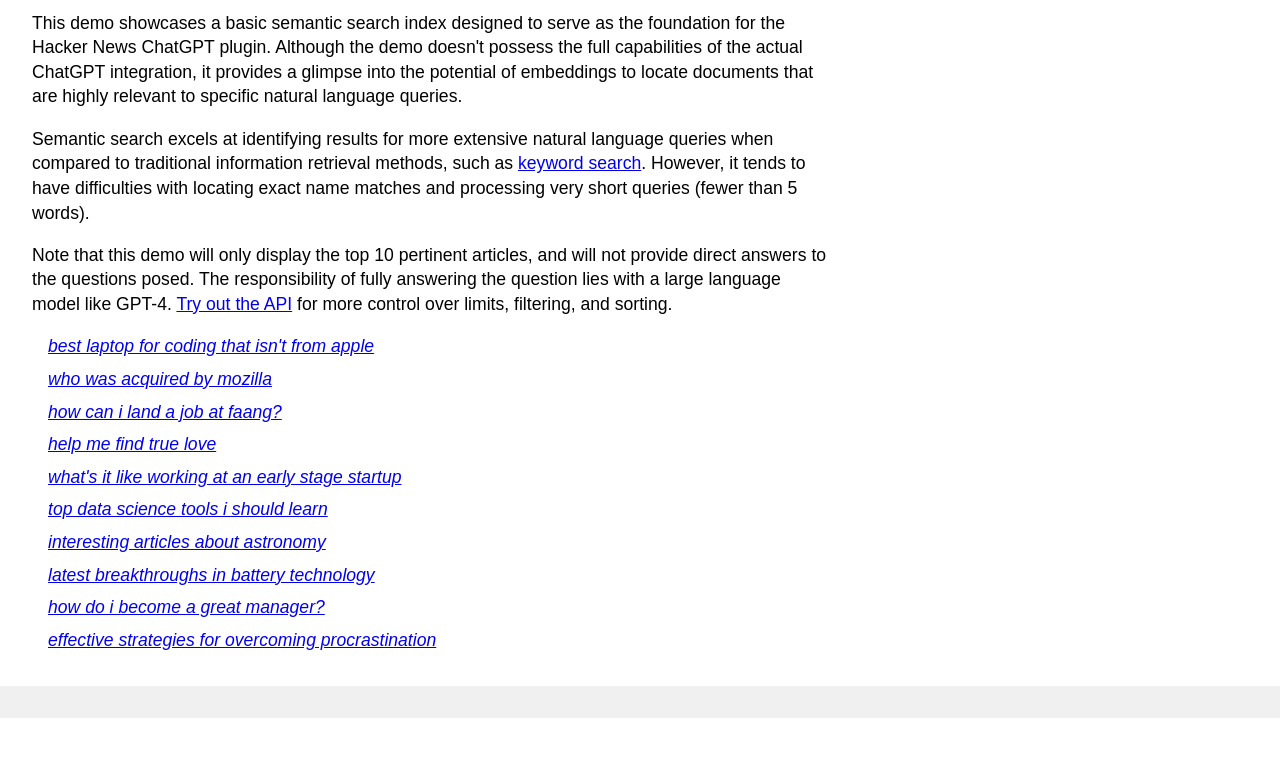
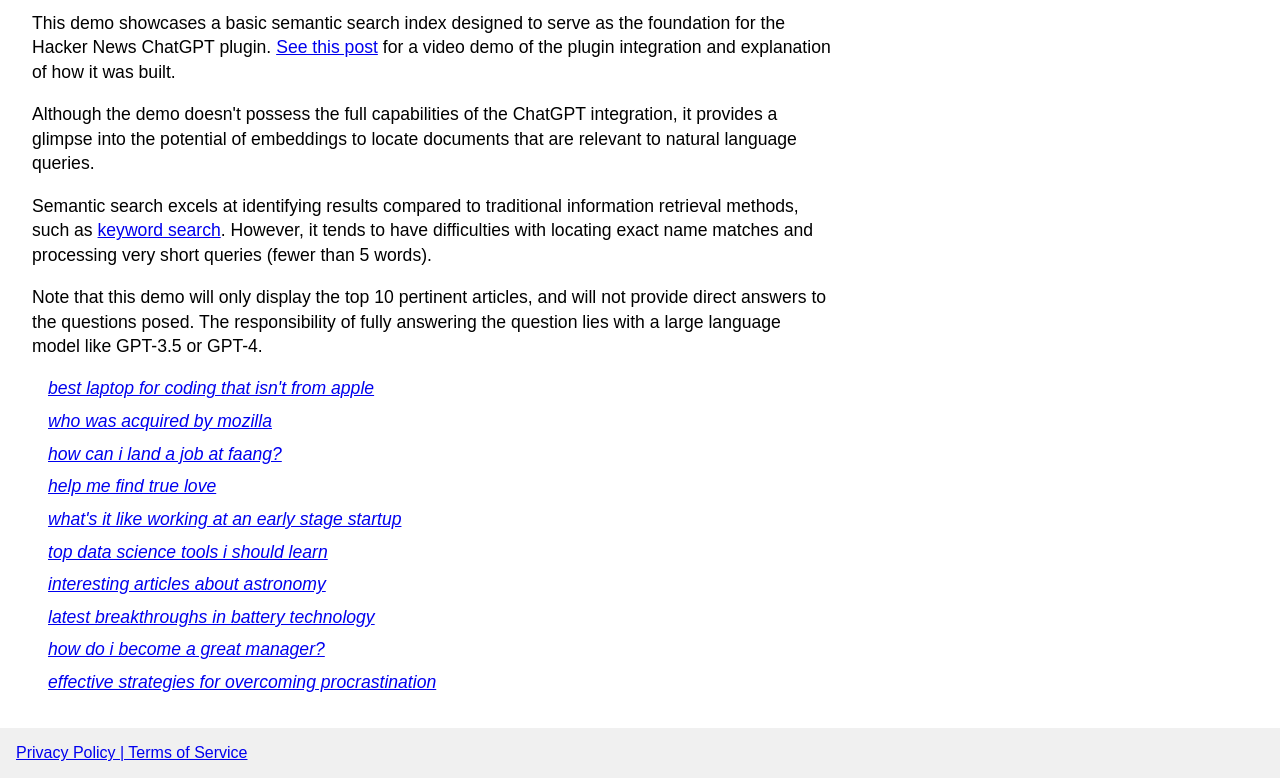
Before and after one commit to anantn/hn-chatgpt-plugin, a plain HTML site: page api-server/static/index.html in a window 1280 px wide. Shown: the part 169-947 px from the top of the page. Before the commit the page ends 887 px from the top, so only its background shows below. Drawn offline with Linux system fonts and the light colour scheme.

Commit message:
Add link to explainer blog post

```diff
--- a/api-server/static/index.html
+++ b/api-server/static/index.html
@@ -144,7 +144,8 @@
     <header>
         <h1>Hacker News: Simple Semantic Search</h1>
         <a href="https://github.com/anantn/hn-chatgpt-plugin">Source Code</a> |
-        <a href="/docs">API Docs & Playground</a>
+        <a href="/docs">API Docs & Playground</a> |
+        <a href="https://www.kix.in/2023/05/05/hacker-news-chatgpt-plugin/">Video Demo & Explainer Post</a>
     </header>
     <main>
         <div id="content-wrapper">
@@ -162,7 +163,7 @@
         </div>
     </main>
     <footer>
-
+        <a href="/legal.html">Privacy Policy | Terms of Service</a>
     </footer>
     <script>
         const sampleQuestions = [
@@ -181,20 +182,22 @@
         <div id="placeholder-text">
             <p>
                 This demo showcases a basic semantic search index designed to serve as the foundation for the
-                Hacker News ChatGPT plugin. Although the demo doesn't possess the full capabilities of the actual
-                ChatGPT integration, it provides a glimpse into the potential of embeddings to locate documents
-                that are highly relevant to specific natural language queries.
+                Hacker News ChatGPT plugin.
+                <a href="https://www.kix.in/2023/05/05/hacker-news-chatgpt-plugin/">See this post</a> for a video
+                demo of the plugin integration and explanation of how it was built.
+            </p>
+                Although the demo doesn't possess the full capabilities of the ChatGPT integration, it provides
+                a glimpse into the potential of embeddings to locate documents that are relevant to natural
+                language queries.
             <p>
-                Semantic search excels at identifying results for more extensive natural language queries when
-                compared to  traditional information retrieval methods, such as
-                <a href="https://hn.algolia.com">keyword search</a>. However, it tends to have difficulties
+                Semantic search excels at identifying results compared to traditional information retrieval methods,
+                such as  <a href="https://hn.algolia.com">keyword search</a>. However, it tends to have difficulties
                 with locating exact name matches and processing very short queries (fewer than 5 words).
             </p>
             <p>
                 Note that this demo will only display the top 10 pertinent articles, and will not provide
-                direct answers to the questions posed. The responsibility of fully answering the question lies with
-                a large language model like GPT-4.
-                <a href="/docs">Try out the API</a> for more control over limits, filtering, and sorting.
+                direct answers to the questions posed. The responsibility of fully answering the question lies
+                with a large language model like GPT-3.5 or GPT-4.
             </p>
             <ul id="example-queries">
                 {questions}
```
